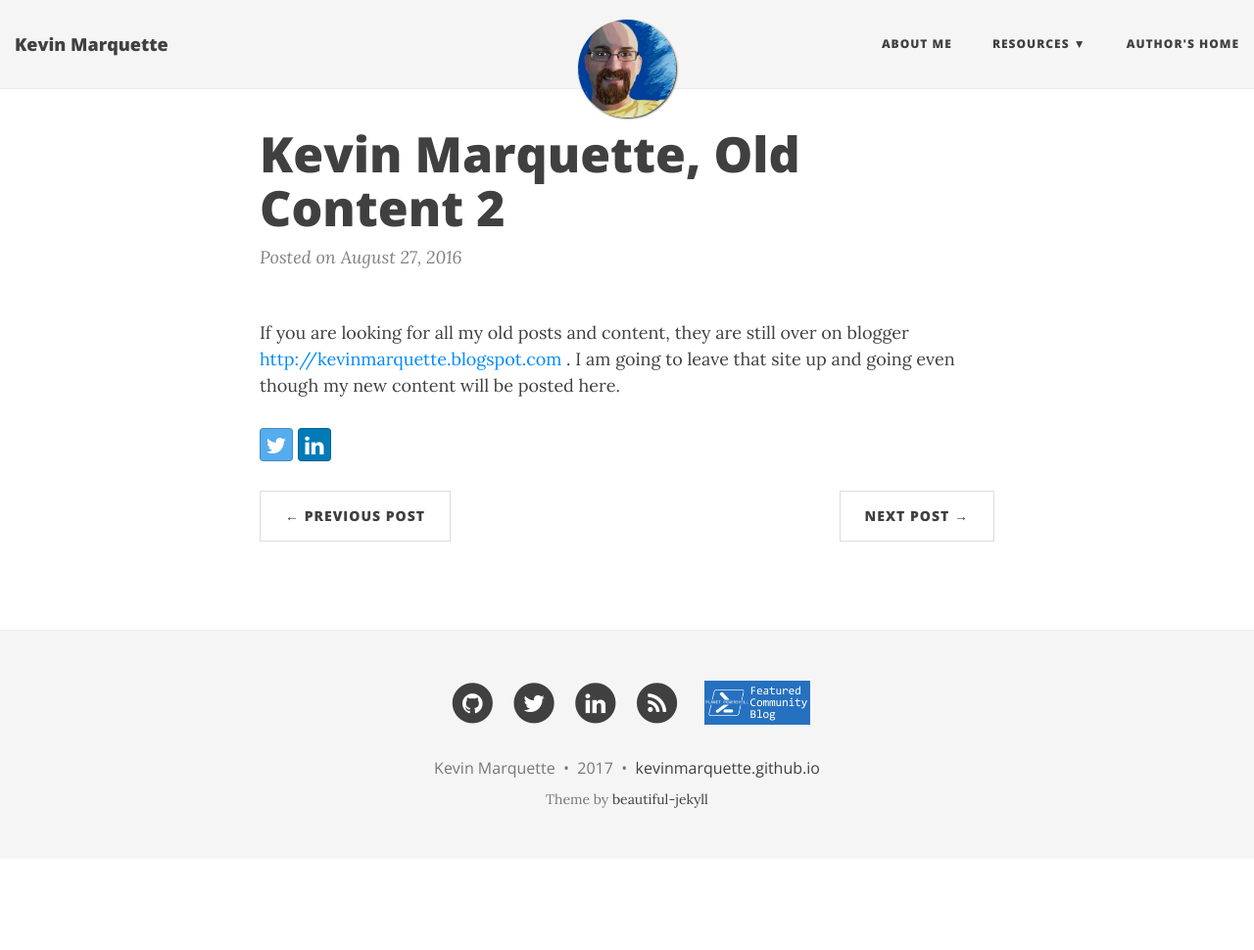
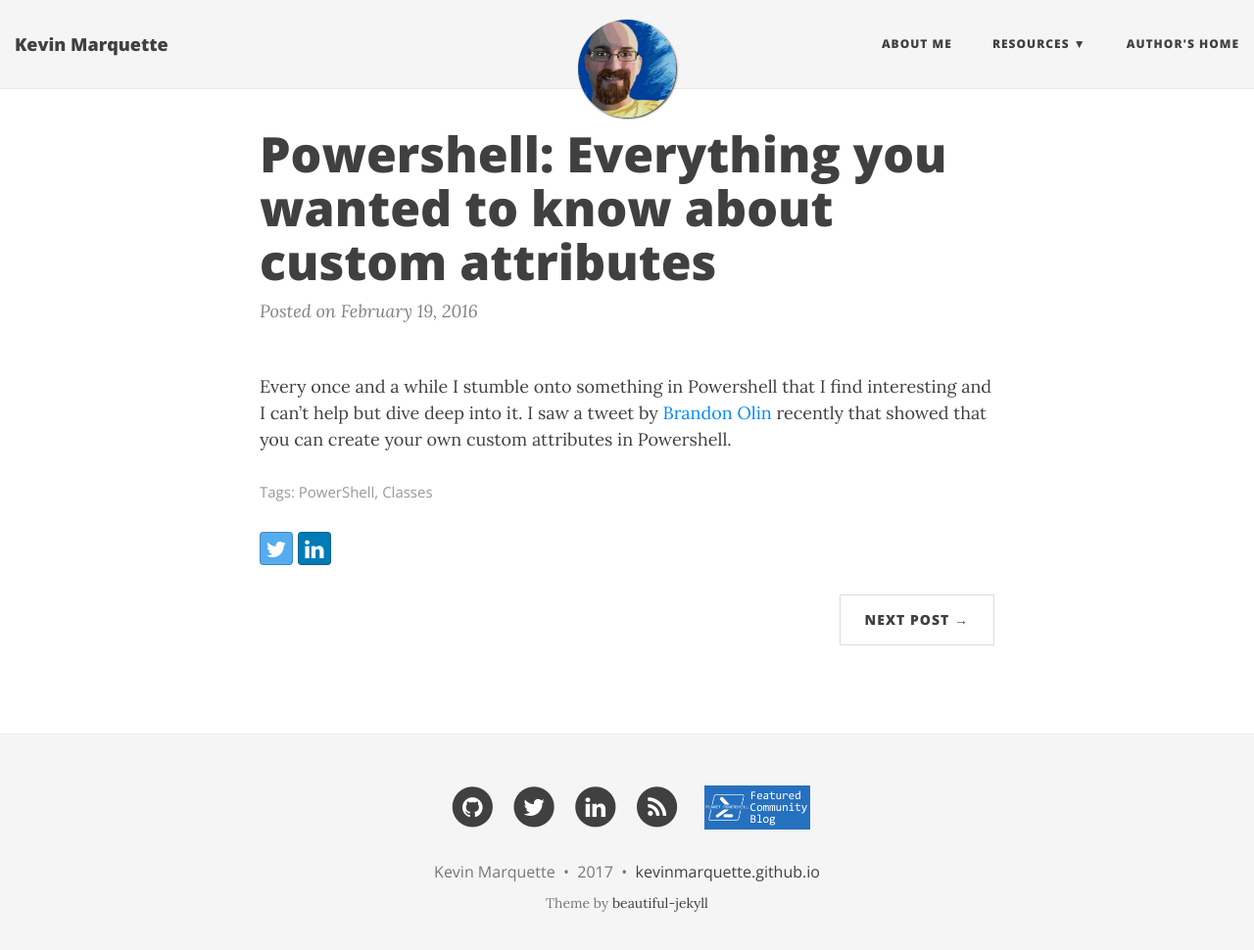
Before and after one commit to KevinMarquette/kevinmarquette.github.io, a Jekyll site: the page built from _posts/2016-01-01-Powershell-test.md, in a window 1280 px wide and 983 px high. Shown: the top 970 px of the window at 98% size. Built offline with Jekyll 4.4.1, drawn with Linux system fonts in a browser that asks for light colours; nearby versions of some CDN libraries.

Commit message:
rebuilding post

```diff
--- a/_posts/2016-01-01-Powershell-test.md
+++ b/_posts/2016-01-01-Powershell-test.md
@@ -1,7 +1,8 @@
 ---
 layout: post
-title: "Kevin Marquette, Old Content 2"
-date: 2016-08-27
+title: "Powershell: Everything you wanted to know about custom attributes"
+date: 2016-02-19
+tags: [PowerShell,Classes]
 ---
 
-If you are looking for all my old posts and content, they are still over on blogger [http://kevinmarquette.blogspot.com](http://kevinmarquette.blogspot.com) . I am going to leave that site up and going even though my new content will be posted here.
+Every once and a while I stumble onto something in Powershell that I find interesting and I can't help but dive deep into it. I saw a tweet by [Brandon Olin](https://twitter.com/devblackops) recently that showed that you can create your own custom attributes in Powershell.
```
